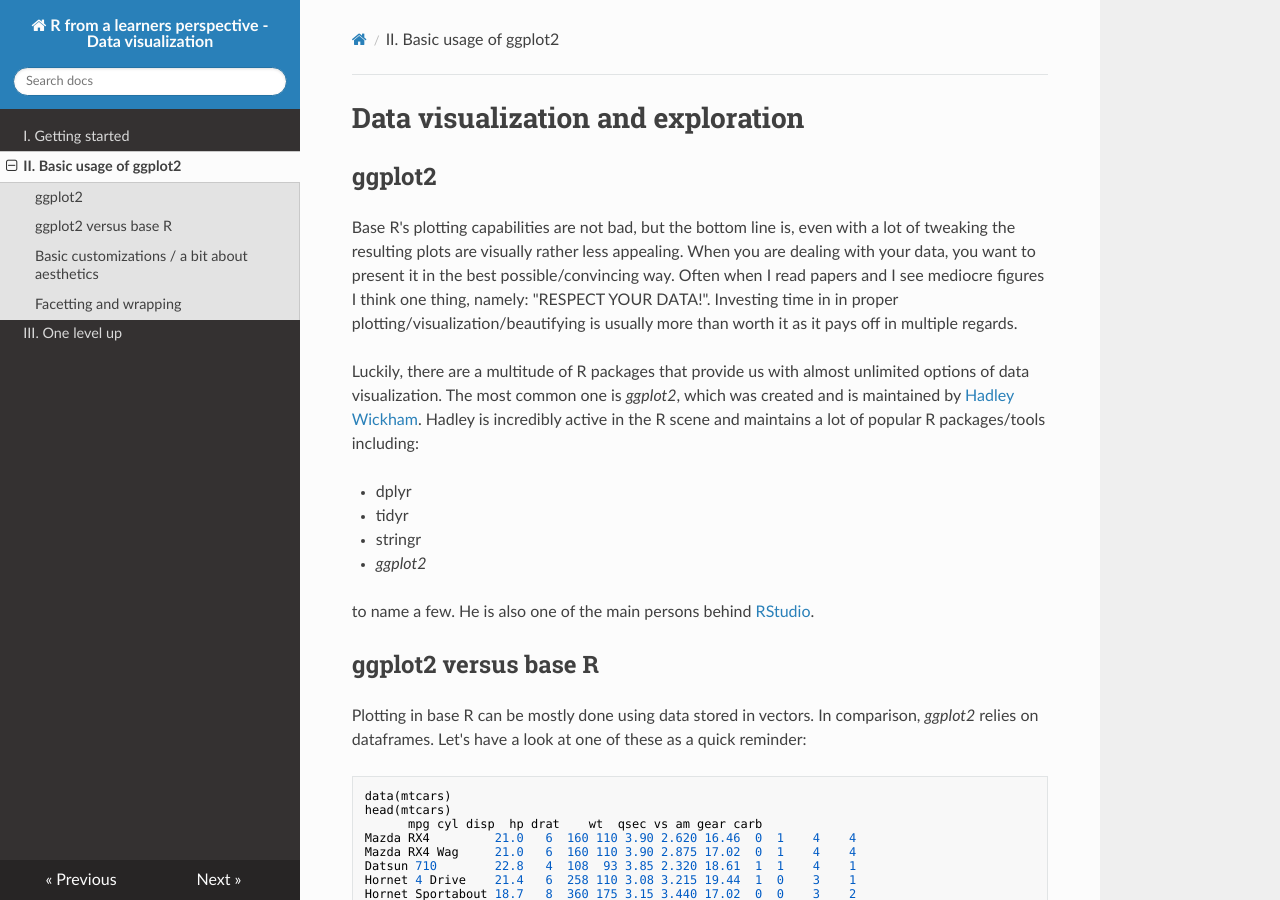
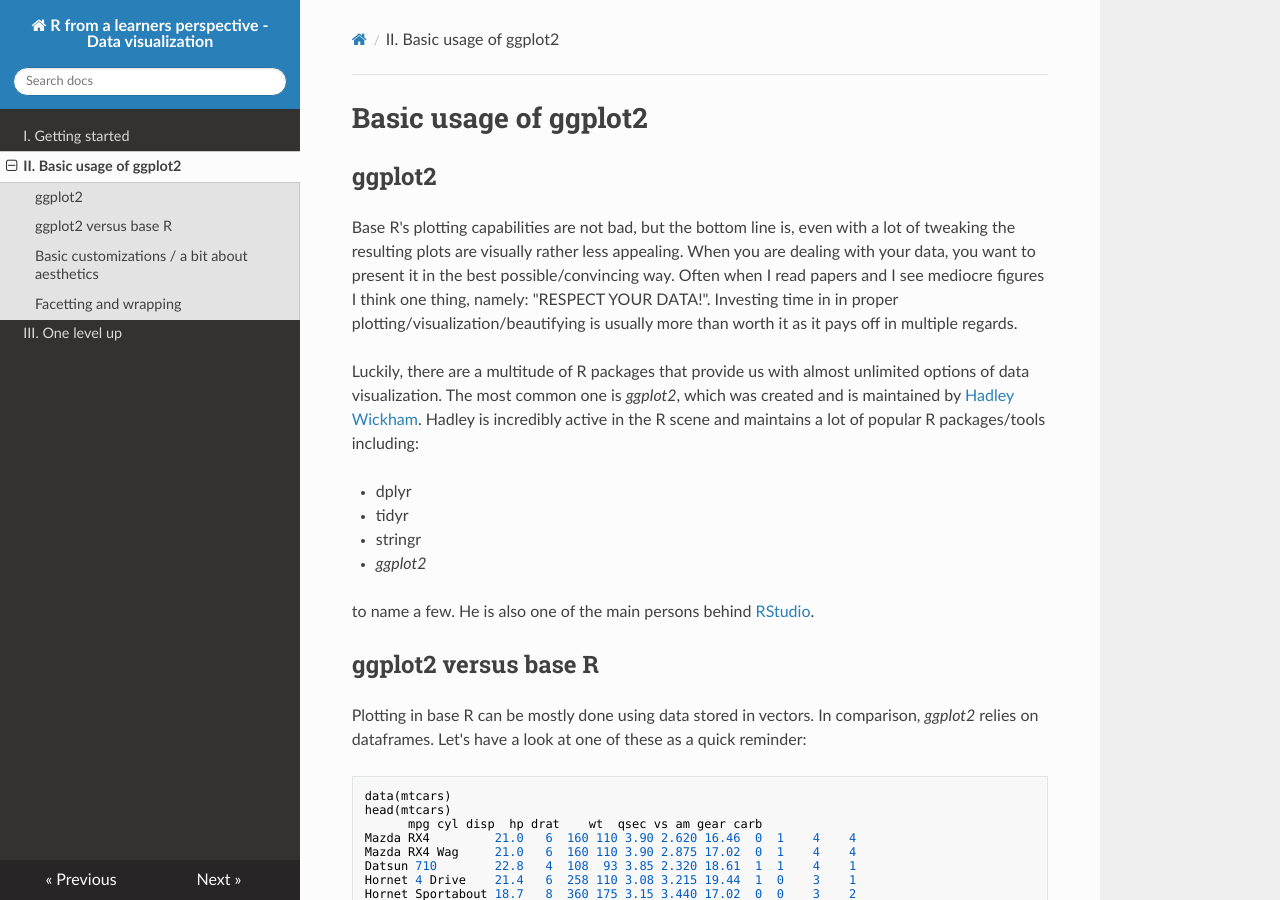
Before and after one commit to wegnerce/R_workshop_CRC_AquaDiva, an MkDocs documentation site: the page built from docs/part2.md, in a window 1280 px wide and 900 px high. Built offline with MkDocs 1.6.1, drawn with Linux system fonts in a browser that asks for light colours; nearby versions of some CDN libraries.

Commit message:
Modified pages

```diff
--- a/docs/part2.md
+++ b/docs/part2.md
@@ -1,4 +1,4 @@
-# Data visualization and exploration
+# Basic usage of ggplot2
 
 ## ggplot2
 
```
Also changed, not shown: docs/part3.md (+1 -1 lines).
